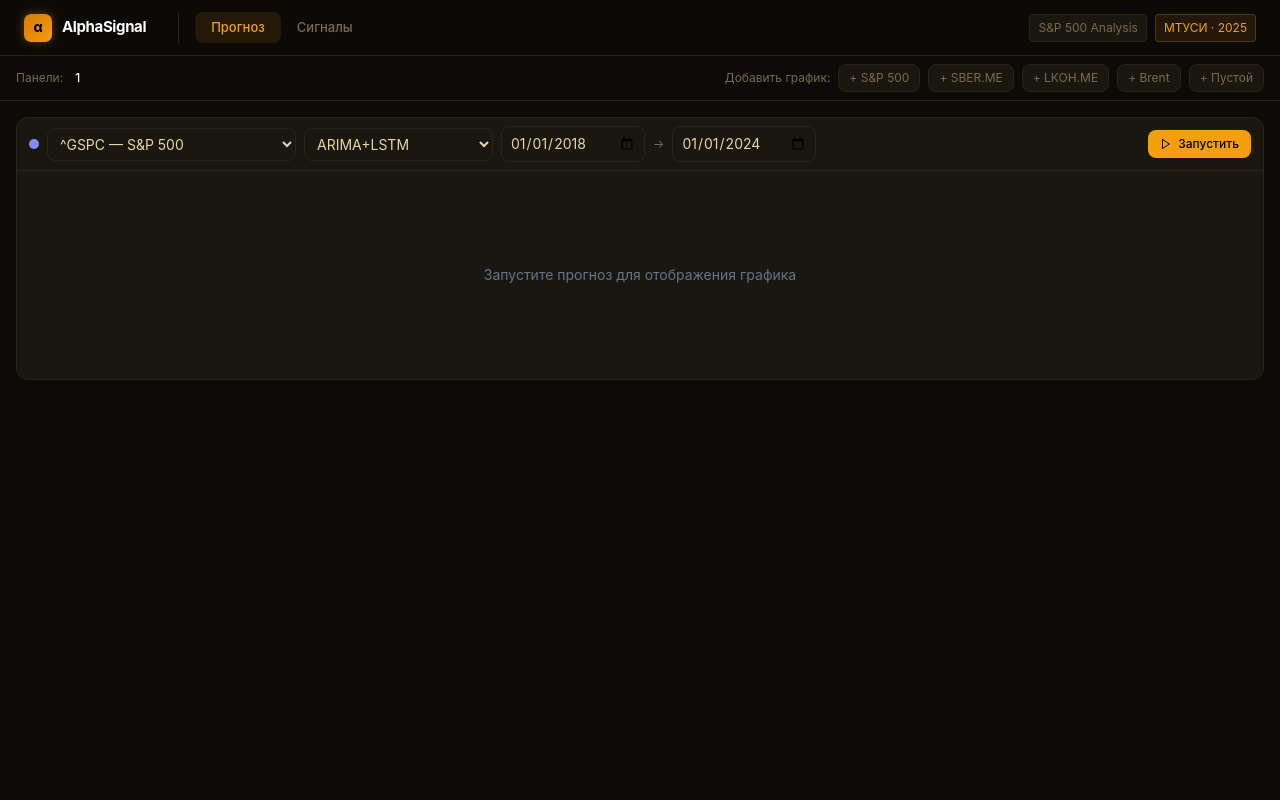
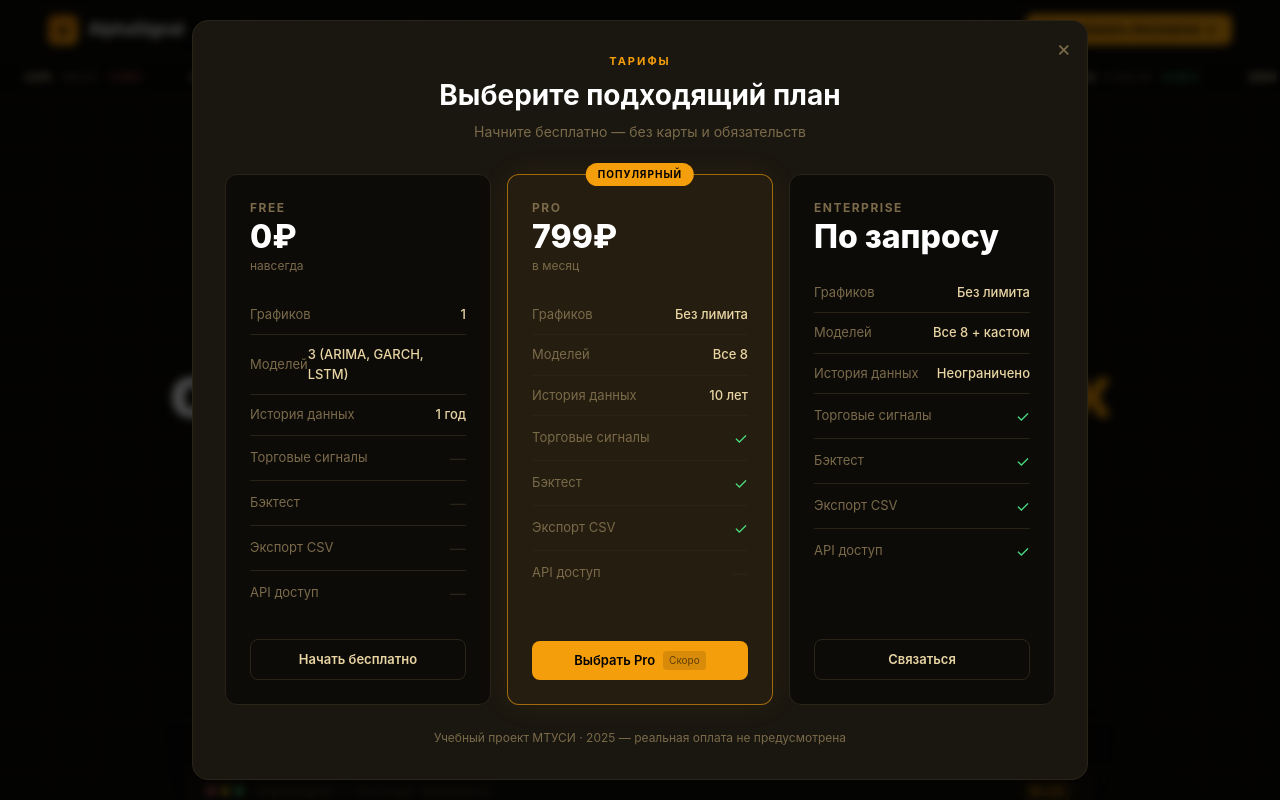
Before and after one commit to ARSENYddd/Diplom, a React (Vite) app in the folder project/frontend/: page / in a window 1280 px wide. Both pictures are taken after a click on the button "Попробовать бесплатно →". Shown: the top 800 px of the page. Built offline with nearby package versions, Linux system fonts and the light colour scheme.

Commit message:
feat: History API routing, live nav links, pricing modal

```diff
--- a/project/frontend/src/App.jsx
+++ b/project/frontend/src/App.jsx
@@ -3,19 +3,34 @@ import Header from './components/Header'
 import ChartPanel from './components/ChartPanel'
 import SignalsPage from './components/SignalsPage'
 import LandingPage from './components/LandingPage'
+import PricingModal from './components/PricingModal'
+import { useRouter } from './hooks/useRouter'
 
 let nextId = 2
 
 export default function App() {
-  const [page,   setPage]   = useState('landing')
+  const { path, navigate } = useRouter()
+  const [pricingOpen, setPricingOpen] = useState(false)
   const [panels, setPanels] = useState([
     { id: 1, defaults: { ticker: '^GSPC', model: 'arima_lstm', start: '2018-01-01', end: '2024-01-01' } },
   ])
   const [layout, setLayout] = useState('single')
 
   // Show landing page
-  if (page === 'landing') {
-    return <LandingPage onLaunch={() => setPage('forecast')} />
+  if (path === '/') {
+    return (
+      <>
+        <LandingPage
+          onOpenPricing={() => setPricingOpen(true)}
+          onNavigate={navigate}
+        />
+        <PricingModal
+          open={pricingOpen}
+          onClose={() => setPricingOpen(false)}
+          onStart={() => navigate('/forecast')}
+        />
+      </>
+    )
   }
 
   const addPanel = (defaults = {}) => {
@@ -40,10 +55,10 @@ export default function App() {
 
   return (
     <div className="min-h-screen flex flex-col" style={{ background: 'var(--bg)', color: 'var(--text)' }}>
-      <Header page={page} onNavigate={setPage} />
+      <Header page={path} onNavigate={navigate} />
 
       {/* Forecast toolbar */}
-      {page === 'forecast' && (
+      {path === '/forecast' && (
         <div className="px-4 py-2 border-b border-[var(--border)] flex items-center gap-3">
           <span className="text-[12px] text-muted">Панели:</span>
           <span className="text-[12px] font-medium text-white">{panels.length}</span>
@@ -94,12 +109,12 @@ export default function App() {
       )}
 
       {/* Signals page */}
-      {page === 'signals' && (
+      {path === '/signals' && (
         <main className="flex-1"><SignalsPage /></main>
       )}
 
       {/* Forecast panels */}
-      {page === 'forecast' && (
+      {path === '/forecast' && (
         <main className="flex-1 p-4">
           <div className={gridClass}>
             {panels.map(p => (
--- a/project/frontend/src/components/Header.jsx
+++ b/project/frontend/src/components/Header.jsx
@@ -17,8 +17,8 @@ export default function Header({ page, onNavigate }) {
       {/* Nav tabs */}
       <div className="flex items-center gap-0 ml-4 border-l border-[var(--border)] pl-4">
         {[
-          { key: 'forecast', label: 'Прогноз' },
-          { key: 'signals',  label: 'Сигналы' },
+          { key: '/forecast', label: 'Прогноз' },
+          { key: '/signals',  label: 'Сигналы' },
         ].map(tab => (
           <button key={tab.key} onClick={() => onNavigate(tab.key)}
             className={`px-4 py-1.5 text-[13px] font-medium rounded-lg transition-all
--- a/project/frontend/src/components/LandingPage.jsx
+++ b/project/frontend/src/components/LandingPage.jsx
@@ -16,11 +16,29 @@ const TICKERS = [
 ]
 
 // ── Nav ───────────────────────────────────────────────────────────────────────
-function Nav({ onLaunch }) {
+const NAV_LINKS = [
+  { label: 'Прогноз', href: '/forecast' },
+  { label: 'Сигналы', href: '/signals' },
+  { label: 'Модели',  href: '#models' },
+  { label: 'Цены',    href: '#pricing' },
+]
+
+function Nav({ onOpenPricing, onNavigate }) {
+  const handleLink = (e, href) => {
+    if (href.startsWith('/')) {
+      e.preventDefault()
+      onNavigate(href)
+    }
+    // anchor links (#models, #pricing) behave normally
+  }
+
   return (
     <nav className="fixed top-0 left-0 right-0 z-50 flex items-center gap-6 px-12 h-[60px]
                     bg-[#0d0b08]/85 border-b border-[var(--border)] backdrop-blur-xl">
-      <a href="#" className="flex items-center gap-2.5 text-white font-bold text-[17px] tracking-tight no-underline">
+      <button
+        onClick={() => onNavigate('/')}
+        className="flex items-center gap-2.5 text-white font-bold text-[17px] tracking-tight"
+      >
         <div className="w-[30px] h-[30px] rounded-[7px] flex items-center justify-center
                         text-black font-extrabold text-[14px]
                         bg-gradient-to-br from-amber-500 to-amber-400
@@ -28,15 +46,19 @@ function Nav({ onLaunch }) {
           α
         </div>
         AlphaSignal
-      </a>
+      </button>
 
       <div className="flex items-center gap-1 ml-6">
-        {['Прогноз', 'Сигналы', 'Модели', 'Цены'].map(l => (
-          <span key={l}
-            className="text-[13px] text-muted px-3 py-1.5 rounded-md cursor-pointer
-                       hover:text-warm transition-colors">
-            {l}
-          </span>
+        {NAV_LINKS.map(({ label, href }) => (
+          <a
+            key={label}
+            href={href}
+            onClick={e => handleLink(e, href)}
+            className="text-[13px] text-muted px-3 py-1.5 rounded-md
+                       hover:text-warm transition-colors no-underline"
+          >
+            {label}
+          </a>
         ))}
       </div>
 
@@ -44,7 +66,7 @@ function Nav({ onLaunch }) {
         <span className="text-[13px] text-muted px-3 cursor-pointer hover:text-warm transition-colors">
           Войти
         </span>
-        <button onClick={onLaunch}
+        <button onClick={onOpenPricing}
           className="text-[13px] font-semibold text-black bg-amber-400
                      px-4 py-1.5 rounded-lg cursor-pointer
                      hover:bg-amber-300 hover:scale-[1.02] transition-all">
@@ -76,7 +98,7 @@ function TickerTape() {
 }
 
 // ── Hero ──────────────────────────────────────────────────────────────────────
-function Hero({ onLaunch }) {
+function Hero({ onOpenPricing }) {
   return (
     <section className="relative min-h-screen flex flex-col items-center justify-center
                         px-12 pt-[120px] pb-20 text-center overflow-hidden">
@@ -125,7 +147,7 @@ function Hero({ onLaunch }) {
       {/* CTAs */}
       <div className="flex items-center gap-3.5 mb-16
                       animate-fade-up [animation-delay:300ms]">
-        <button onClick={onLaunch}
+        <button onClick={onOpenPricing}
           className="inline-flex items-center gap-2 text-[15px] font-bold text-black
                      bg-gradient-to-br from-amber-500 to-amber-400
                      px-7 py-3.5 rounded-xl cursor-pointer
@@ -619,7 +641,7 @@ function Testimonials() {
 }
 
 // ── CTABlock ──────────────────────────────────────────────────────────────────
-function CTABlock({ onLaunch }) {
+function CTABlock({ onOpenPricing }) {
   const ref = useReveal()
   return (
     <div ref={ref}
@@ -642,7 +664,7 @@ function CTABlock({ onLaunch }) {
           </span>
         ))}
       </div>
-      <button onClick={onLaunch}
+      <button onClick={onOpenPricing}
         className="inline-flex items-center gap-2 text-[16px] font-bold text-black
                    bg-gradient-to-br from-amber-500 to-amber-400
                    px-9 py-4 rounded-xl cursor-pointer relative
@@ -708,14 +730,14 @@ function Footer() {
   )
 }
 
-export default function LandingPage({ onLaunch }) {
+export default function LandingPage({ onOpenPricing, onNavigate }) {
   return (
     <div className="min-h-screen" style={{ background: 'var(--bg)' }}>
-      <Nav onLaunch={onLaunch} />
+      <Nav onOpenPricing={onOpenPricing} onNavigate={onNavigate} />
       <div style={{ marginTop: '60px' }}>
         <TickerTape />
       </div>
-      <Hero onLaunch={onLaunch} />
+      <Hero onOpenPricing={onOpenPricing} />
       <StatsBar />
       <FeatureRow
         eyebrow="Прогнозирование"
@@ -759,7 +781,7 @@ export default function LandingPage({ onLaunch }) {
       />
       <ModelsSection />
       <Testimonials />
-      <CTABlock onLaunch={onLaunch} />
+      <CTABlock onOpenPricing={onOpenPricing} />
       <Footer />
     </div>
   )
--- /dev/null
+++ b/project/frontend/src/components/PricingModal.jsx
@@ -0,0 +1,183 @@
+import { useEffect } from 'react'
+
+const PLANS = [
+  {
+    key: 'free',
+    name: 'Free',
+    price: '0₽',
+    period: 'навсегда',
+    badge: null,
+    cta: 'Начать бесплатно',
+    ctaStyle: 'ghost',
+    features: [
+      { label: 'Графиков', value: '1' },
+      { label: 'Моделей', value: '3 (ARIMA, GARCH, LSTM)' },
+      { label: 'История данных', value: '1 год' },
+      { label: 'Торговые сигналы', value: false },
+      { label: 'Бэктест', value: false },
+      { label: 'Экспорт CSV', value: false },
+      { label: 'API доступ', value: false },
+    ],
+  },
+  {
+    key: 'pro',
+    name: 'Pro',
+    price: '799₽',
+    period: 'в месяц',
+    badge: 'Популярный',
+    cta: 'Выбрать Pro',
+    ctaStyle: 'primary',
+    features: [
+      { label: 'Графиков', value: 'Без лимита' },
+      { label: 'Моделей', value: 'Все 8' },
+      { label: 'История данных', value: '10 лет' },
+      { label: 'Торговые сигналы', value: true },
+      { label: 'Бэктест', value: true },
+      { label: 'Экспорт CSV', value: true },
+      { label: 'API доступ', value: false },
+    ],
+  },
+  {
+    key: 'enterprise',
+    name: 'Enterprise',
+    price: 'По запросу',
+    period: '',
+    badge: null,
+    cta: 'Связаться',
+    ctaStyle: 'ghost',
+    features: [
+      { label: 'Графиков', value: 'Без лимита' },
+      { label: 'Моделей', value: 'Все 8 + кастом' },
+      { label: 'История данных', value: 'Неограничено' },
+      { label: 'Торговые сигналы', value: true },
+      { label: 'Бэктест', value: true },
+      { label: 'Экспорт CSV', value: true },
+      { label: 'API доступ', value: true },
+    ],
+  },
+]
+
+function FeatureRow({ label, value }) {
+  return (
+    <div className="flex items-center justify-between py-2.5 border-b border-[var(--border)] last:border-0">
+      <span className="text-[13px] text-muted">{label}</span>
+      {typeof value === 'boolean' ? (
+        value
+          ? <span className="text-green-400 text-[16px]">✓</span>
+          : <span className="text-[var(--border)] text-[16px]">—</span>
+      ) : (
+        <span className="text-[13px] text-warm font-medium">{value}</span>
+      )}
+    </div>
+  )
+}
+
+export default function PricingModal({ open, onClose, onStart }) {
+  // Close on Escape
+  useEffect(() => {
+    if (!open) return
+    const handler = (e) => { if (e.key === 'Escape') onClose() }
+    window.addEventListener('keydown', handler)
+    return () => window.removeEventListener('keydown', handler)
+  }, [open, onClose])
+
+  if (!open) return null
+
+  const handleCta = (plan) => {
+    if (plan.key === 'free') { onStart(); onClose() }
+    else if (plan.key === 'enterprise') { window.location.href = 'mailto:arsenijdrej@gmail.com' }
+    // pro — скоро
+  }
+
+  return (
+    <div
+      className="fixed inset-0 z-[100] flex items-center justify-center p-4 bg-black/70 backdrop-blur-sm"
+      onClick={onClose}
+    >
+      <div
+        className="relative w-full max-w-4xl bg-[var(--surface)] border border-[var(--border)]
+                   rounded-2xl p-8 animate-fade-up shadow-2xl"
+        onClick={e => e.stopPropagation()}
+      >
+        {/* Close */}
+        <button
+          onClick={onClose}
+          className="absolute top-4 right-4 text-muted hover:text-warm transition-colors text-[22px] leading-none"
+        >
+          ×
+        </button>
+
+        {/* Header */}
+        <div className="text-center mb-8">
+          <p className="text-[11px] font-bold tracking-[2px] uppercase text-amber-400 mb-2">Тарифы</p>
+          <h2 className="text-[28px] font-bold text-white leading-tight">
+            Выберите подходящий план
+          </h2>
+          <p className="text-[14px] text-muted mt-2">
+            Начните бесплатно — без карты и обязательств
+          </p>
+        </div>
+
+        {/* Plans grid */}
+        <div className="grid grid-cols-3 gap-4">
+          {PLANS.map(plan => (
+            <div
+              key={plan.key}
+              className={`relative flex flex-col rounded-xl p-6 border transition-all
+                ${plan.key === 'pro'
+                  ? 'border-amber-400/60 bg-amber-400/5 shadow-[0_0_30px_rgba(245,158,11,0.08)]'
+                  : 'border-[var(--border)] bg-[var(--bg)]'}`}
+            >
+              {plan.badge && (
+                <div className="absolute -top-3 left-1/2 -translate-x-1/2
+                                text-[10px] font-bold tracking-[1px] uppercase
+                                bg-amber-400 text-black px-3 py-1 rounded-full">
+                  {plan.badge}
+                </div>
+              )}
+
+              <div className="mb-5">
+                <p className="text-[12px] font-bold tracking-[1.5px] uppercase text-muted mb-1">
+                  {plan.name}
+                </p>
+                <p className="text-[32px] font-extrabold text-white leading-none">
+                  {plan.price}
+                </p>
+                {plan.period && (
+                  <p className="text-[12px] text-muted mt-1">{plan.period}</p>
+                )}
+              </div>
+
+              <div className="flex-1 mb-6">
+                {plan.features.map(f => (
+                  <FeatureRow key={f.label} label={f.label} value={f.value} />
+                ))}
+              </div>
+
+              <button
+                onClick={() => handleCta(plan)}
+                className={`w-full py-2.5 rounded-lg text-[13px] font-semibold transition-all
+                  ${plan.ctaStyle === 'primary'
+                    ? 'bg-amber-400 hover:bg-amber-300 text-black hover:scale-[1.02]'
+                    : 'border border-[var(--border)] text-warm hover:border-amber-400/40 hover:text-amber-400'}`}
+              >
+                {plan.key === 'pro' ? (
+                  <span className="flex items-center justify-center gap-2">
+                    {plan.cta}
+                    <span className="text-[10px] font-normal opacity-60 bg-black/20 px-1.5 py-0.5 rounded">
+                      Скоро
+                    </span>
+                  </span>
+                ) : plan.cta}
+              </button>
+            </div>
+          ))}
+        </div>
+
+        <p className="text-center text-[12px] text-muted mt-6">
+          Учебный проект МТУСИ · 2025 — реальная оплата не предусмотрена
+        </p>
+      </div>
+    </div>
+  )
+}
--- /dev/null
+++ b/project/frontend/src/hooks/useRouter.js
@@ -0,0 +1,18 @@
+import { useState, useEffect } from 'react'
+
+export function useRouter() {
+  const [path, setPath] = useState(() => window.location.pathname)
+
+  useEffect(() => {
+    const handler = () => setPath(window.location.pathname)
+    window.addEventListener('popstate', handler)
+    return () => window.removeEventListener('popstate', handler)
+  }, [])
+
+  const navigate = (to) => {
+    window.history.pushState(null, '', to)
+    setPath(to)
+  }
+
+  return { path, navigate }
+}
```
